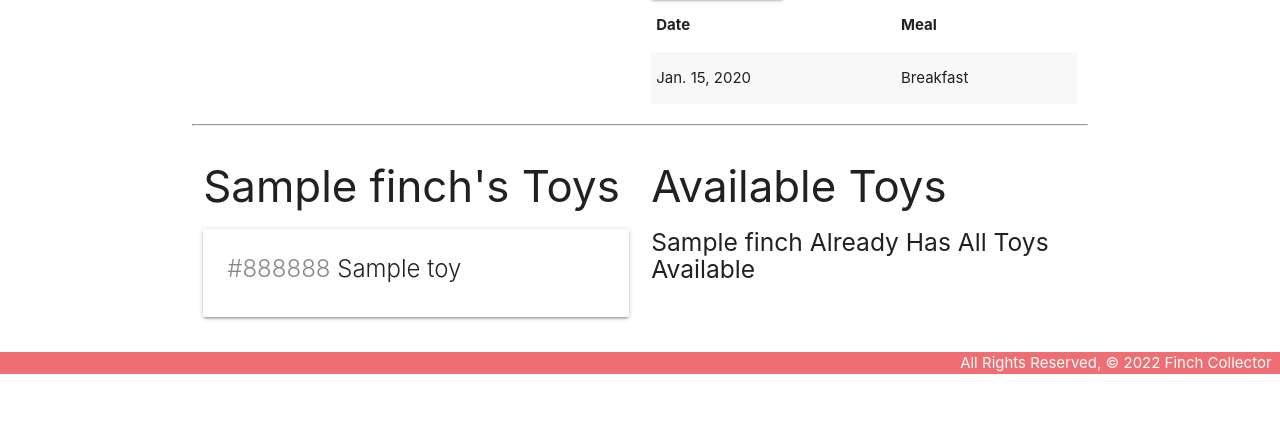
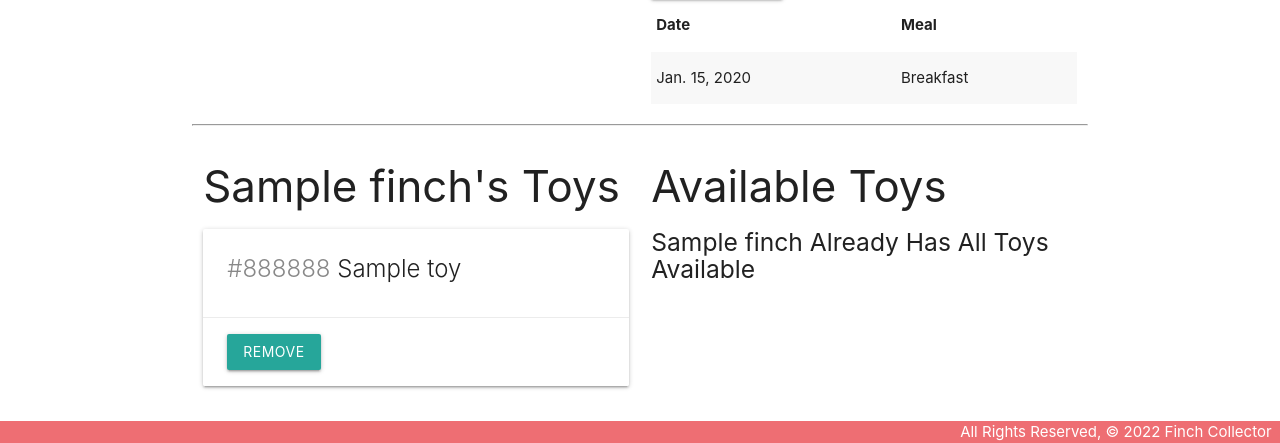
Before and after one commit to mkbozai/finchcollector, a Django app: page /finches/1/ in a window 1280 px wide. Shown: the part 427-870 px from the top of the page. Before the commit the page ends 801 px from the top, so only its background shows below. Run offline with Django 4.2, Linux system fonts and the light colour scheme; tables that the repository leaves empty hold one stand-in row (values such as "Sample post").

Commit message:
added the ability to remove toys from a finch on its details page

```diff
--- a/main_app/templates/finches/detail.html
+++ b/main_app/templates/finches/detail.html
@@ -52,6 +52,12 @@
               <span style="color: {{ toy.color }}">{{ toy.color }}</span> {{ toy.name }}
             </span>
           </div>
+          <div class="card-action">
+            <form action="{% url 'unassoc_toy' finch.id toy.id %}" method="POST">
+              {% csrf_token %}
+              <button type="submit" class="btn">Remove</button>
+            </form>
+          </div>
         </div>
       {% endfor %}
     {% else %}
--- a/main_app/urls.py
+++ b/main_app/urls.py
@@ -11,6 +11,7 @@ urlpatterns = [
     path('finches/<int:pk>/delete/', views.FinchDelete.as_view(), name='finches_delete'),
     path('finches/<int:finch_id>/add_feeding/', views.add_feeding, name='add_feeding'),
     path('finches/<int:finch_id>/assoc_toy/<int:toy_id>/', views.assoc_toy, name='assoc_toy'),
+    path('finches/<int:finch_id>/unassoc_toy/<int:toy_id>/', views.unassoc_toy, name='unassoc_toy'),
     path('toys/', views.ToyList.as_view(), name='toys_index'),
     path('toys/<int:pk>/', views.ToyDetail.as_view(), name='toys_detail'),
     path('toys/create/', views.ToyCreate.as_view(), name='toys_create'),
--- a/main_app/views.py
+++ b/main_app/views.py
@@ -25,7 +25,7 @@ def finches_detail(request, finch_id):
 
 class FinchCreate(CreateView):
   model = Finch
-  fields = ['name', 'type', 'habitat', 'descripton']
+  fields = ['name', 'type', 'habitat', 'description']
 
 class FinchUpdate(UpdateView):
   model = Finch
@@ -48,6 +48,10 @@ def assoc_toy(request, finch_id, toy_id):
   finch.toys.add(toy_id)
   return redirect('detail', finch_id=finch_id)
 
+def unassoc_toy(request, finch_id, toy_id):
+  Finch.objects.get(id=finch_id).toys.remove(toy_id)
+  return redirect('detail', finch_id=finch_id)
+
 class ToyList(ListView):
   model = Toy
 
```
